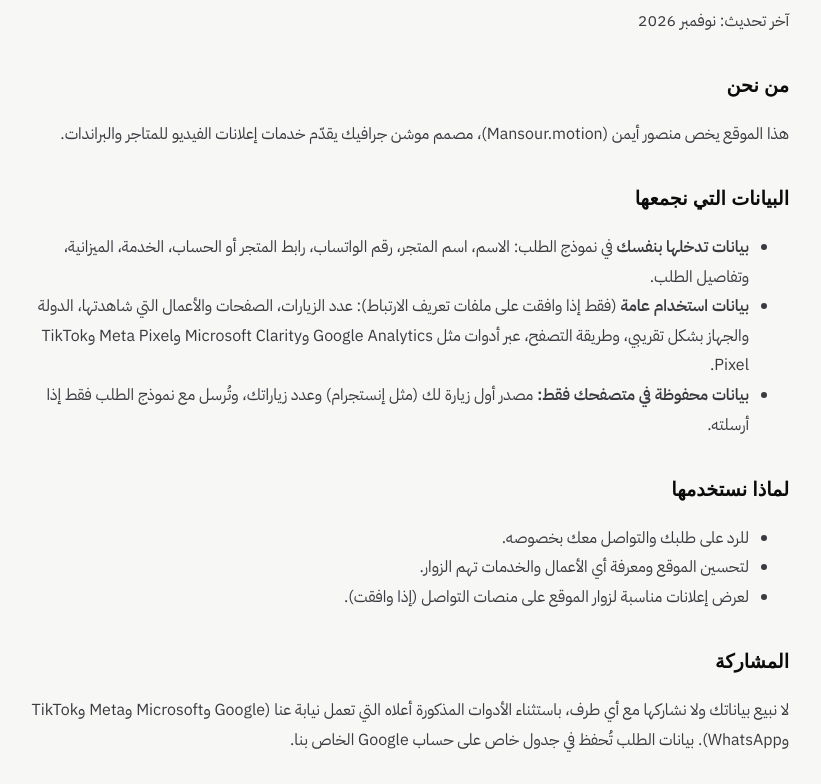
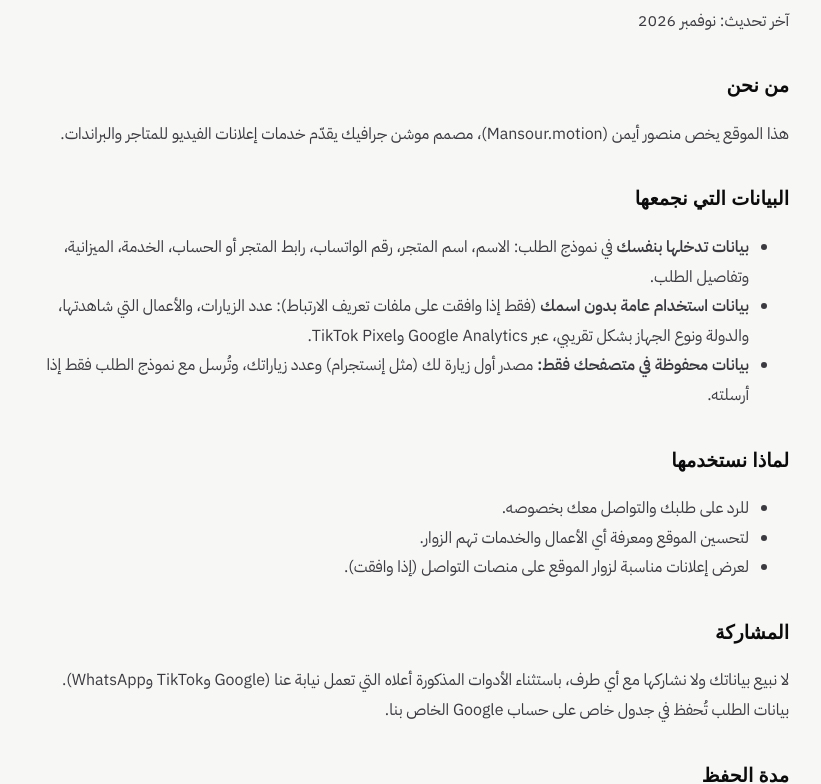
Before and after one commit to mansour-ayman/mansour-ayman.github.io, a plain HTML site: page studio/privacy.html in a window 1280 px wide. Shown: the part 176-960 px from the top of the page, without its empty margins (231-1052 px from the left). Drawn offline with Linux system fonts and the light colour scheme; a web font is replaced by a local one.

```diff
--- a/studio/privacy.html
+++ b/studio/privacy.html
@@ -30,7 +30,7 @@ a{color:#2d5bff}
 <h2>البيانات التي نجمعها</h2>
 <ul>
 <li><strong>بيانات تدخلها بنفسك</strong> في نموذج الطلب: الاسم، اسم المتجر، رقم الواتساب، رابط المتجر أو الحساب، الخدمة، الميزانية، وتفاصيل الطلب.</li>
-<li><strong>بيانات استخدام عامة</strong> (فقط إذا وافقت على ملفات تعريف الارتباط): عدد الزيارات، الصفحات والأعمال التي شاهدتها، الدولة والجهاز بشكل تقريبي، وطريقة التصفح، عبر أدوات مثل Google Analytics وMicrosoft Clarity وMeta Pixel وTikTok Pixel.</li>
+<li><strong>بيانات استخدام عامة بدون اسمك</strong> (فقط إذا وافقت على ملفات تعريف الارتباط): عدد الزيارات، والأعمال التي شاهدتها، والدولة ونوع الجهاز بشكل تقريبي، عبر Google Analytics وTikTok Pixel.</li>
 <li><strong>بيانات محفوظة في متصفحك فقط:</strong> مصدر أول زيارة لك (مثل إنستجرام) وعدد زياراتك، وتُرسل مع نموذج الطلب فقط إذا أرسلته.</li>
 </ul>
 
@@ -42,7 +42,7 @@ a{color:#2d5bff}
 </ul>
 
 <h2>المشاركة</h2>
-<p>لا نبيع بياناتك ولا نشاركها مع أي طرف، باستثناء الأدوات المذكورة أعلاه التي تعمل نيابة عنا (Google وMicrosoft وMeta وTikTok وWhatsApp). بيانات الطلب تُحفظ في جدول خاص على حساب Google الخاص بنا.</p>
+<p>لا نبيع بياناتك ولا نشاركها مع أي طرف، باستثناء الأدوات المذكورة أعلاه التي تعمل نيابة عنا (Google وTikTok وWhatsApp). بيانات الطلب تُحفظ في جدول خاص على حساب Google الخاص بنا.</p>
 
 <h2>مدة الحفظ</h2>
 <p>نحتفظ ببيانات الطلب طالما كانت لازمة للتعامل معك، ولمدة لا تتجاوز سنتين بعد آخر تواصل، ثم نحذفها.</p>
```
Also changed, not shown: studio/index.html (+2 -2 lines).
